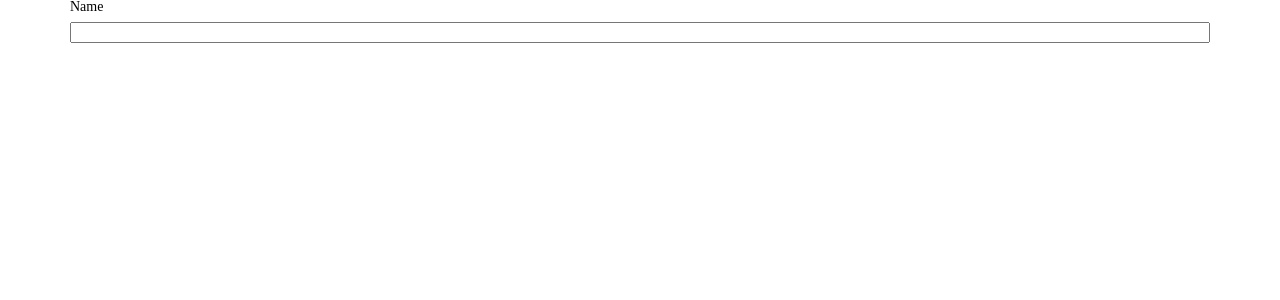
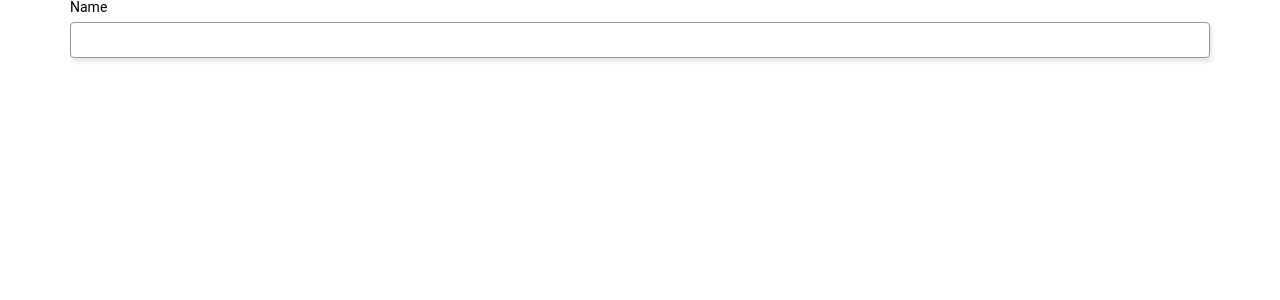
Before and after one commit to galcantaradev/base, a React (Create React App) app: page /register in a window 1280 px wide. Shown: the top 300 px of the page. Built offline with nearby package versions, Linux system fonts and the light colour scheme.

Commit message:
styling input

```diff
--- a/src/assets/style/style.css
+++ b/src/assets/style/style.css
@@ -1,2 +1,6 @@
 @import 'reset.css';
 @import 'grid.css';
+
+* {
+  font-family: 'Roboto', 'Open Sans', sans-serif;
+}
--- a/src/components/Formik/FormikInputField.tsx
+++ b/src/components/Formik/FormikInputField.tsx
@@ -19,11 +19,10 @@ export const FormikInputField = (props: FormikInputFieldProps) => {
     <FormGroup>
       <Label htmlFor={field.name}>{props.label}</Label>
       <Input
+        {...props}
         {...field}
-        {...props}
-        id={field.name}
-        name={field.name}
-        onChange={field.onChange}
+        hasError={hasError}
+        data-testid={`testid-${field.name}`}
       />
       {hasError ? <ErrorMessage>{meta.error}</ErrorMessage> : null}
     </FormGroup>
--- a/src/components/Input/Input.tsx
+++ b/src/components/Input/Input.tsx
@@ -4,9 +4,19 @@ import styled from 'styled-components';
 export type InputProps = InputHTMLAttributes<HTMLInputElement> & {
   label: string;
   name: string;
+  hasError?: boolean;
 };
 
-const StyledInput = styled.input<InputProps>``;
+const StyledInput = styled.input<InputProps>`
+  border-color: ${props =>
+    !props.hasError ? props.theme.borderColor : props.theme.errorColor};
+  border-radius: 4px;
+  border-style: solid;
+  border-width: 1px;
+  box-shadow: 2px 4px 4px 0 ${props => props.theme.shadowColor};
+  height: 36px;
+  padding: 10px;
+`;
 
 export const Input = (props: InputProps) => {
   return <StyledInput {...props} />;
--- a/src/components/Label/Label.tsx
+++ b/src/components/Label/Label.tsx
@@ -3,21 +3,31 @@ import React, {
   LabelHTMLAttributes,
   ReactNode
 } from 'react';
+import { useRecoilValue } from 'recoil';
 import styled from 'styled-components';
+
+import { fontSizeState } from '../../state';
 
 export type LabelProps = DetailedHTMLProps<
   LabelHTMLAttributes<HTMLLabelElement>,
   HTMLLabelElement
 > & {
   children: ReactNode;
+  fontSize?: number;
   ref?: any;
 };
 
 const StyledLabel = styled.label<LabelProps>`
-  font-size: 14px;
+  font-size: ${props => props.fontSize}px;
   margin-bottom: 8px;
 `;
 
 export const Label = ({ children, ...props }: LabelProps) => {
-  return <StyledLabel {...props}>{children}</StyledLabel>;
+  const fontSize = useRecoilValue(fontSizeState);
+
+  return (
+    <StyledLabel {...props} fontSize={fontSize}>
+      {children}
+    </StyledLabel>
+  );
 };
--- a/src/theme/theme.ts
+++ b/src/theme/theme.ts
@@ -1,31 +1,25 @@
 import { Theme } from './types';
 
-/**
- * palette
- * #232931: black
- * #393e46: grey
- * #4ecca3: turquoise
- * #eeeeee: white
- */
+const commonColors = {
+  errorColor: '#ff5b5b',
+  shadowColor: '#e8e8e8',
+  borderColor: '#979797'
+} as const;
 
 export const darkTheme: Theme = {
   id: 'dark_theme',
   colors: {
-    primary: '#eeeeee',
-    secondary: '#393e46',
+    ...commonColors,
     backgroundColor: '#232931',
-    detailColor: '#4ecca3',
-    errorColor: '#ff5b5b'
+    textColor: '#eeeeee'
   }
 };
 
 export const lightTheme: Theme = {
   id: 'light_theme',
   colors: {
-    primary: '#1b262c',
-    secondary: '#0f4c75',
-    backgroundColor: 'lightskyblue', // #eeeeee
-    detailColor: '#4ecca3',
-    errorColor: '#ff5b5b'
+    ...commonColors,
+    backgroundColor: '#f4f4f4',
+    textColor: '#222331'
   }
 };
--- a/src/theme/types.ts
+++ b/src/theme/types.ts
@@ -3,10 +3,10 @@ export type ThemeOptions = 'dark_theme' | 'light_theme';
 export type Theme = {
   id: ThemeOptions;
   colors: {
-    primary: string;
-    secondary: string;
+    textColor: string;
     backgroundColor: string;
-    detailColor: string;
     errorColor: string;
+    shadowColor: string;
+    borderColor: string;
   };
 };
```
